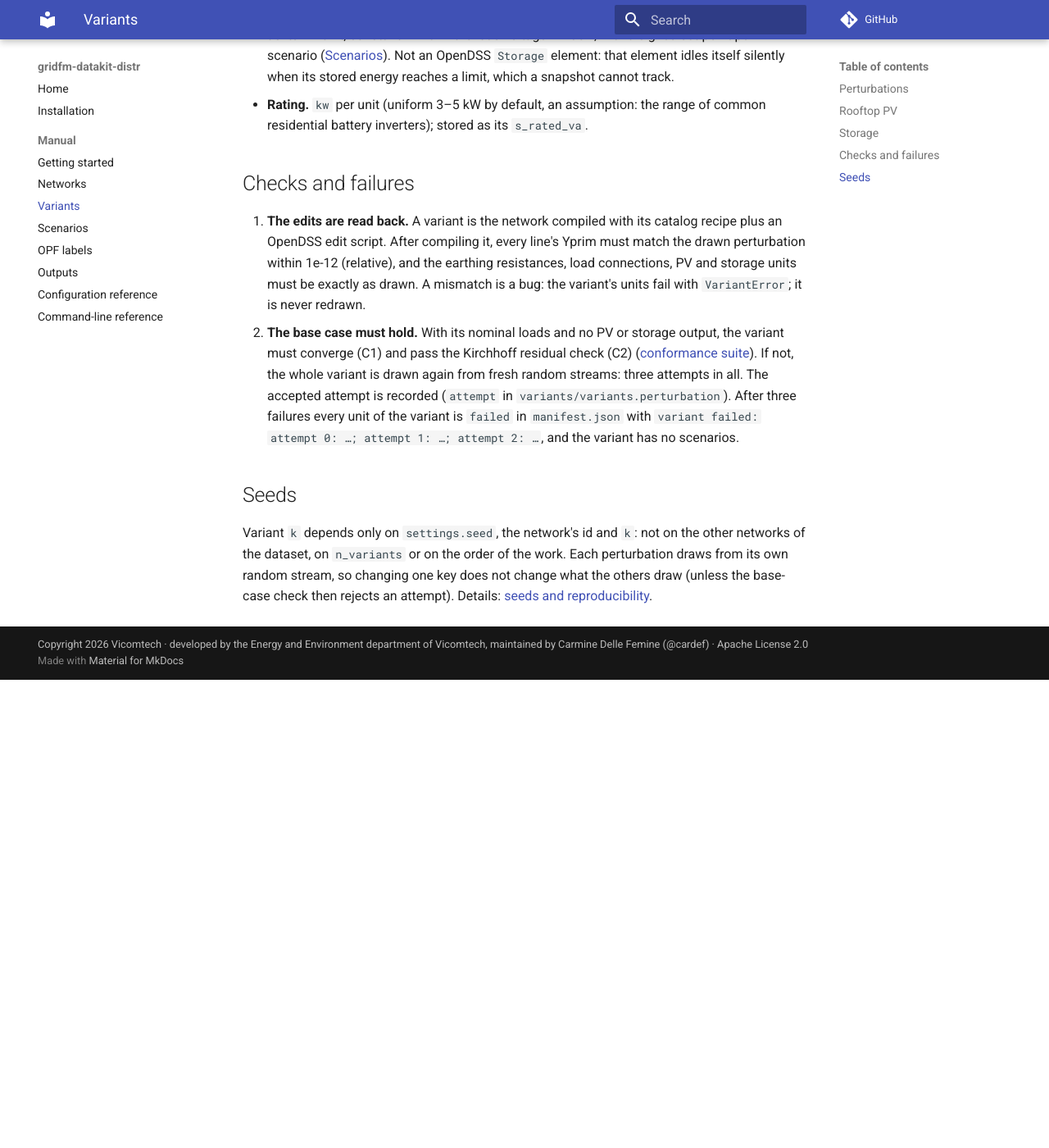
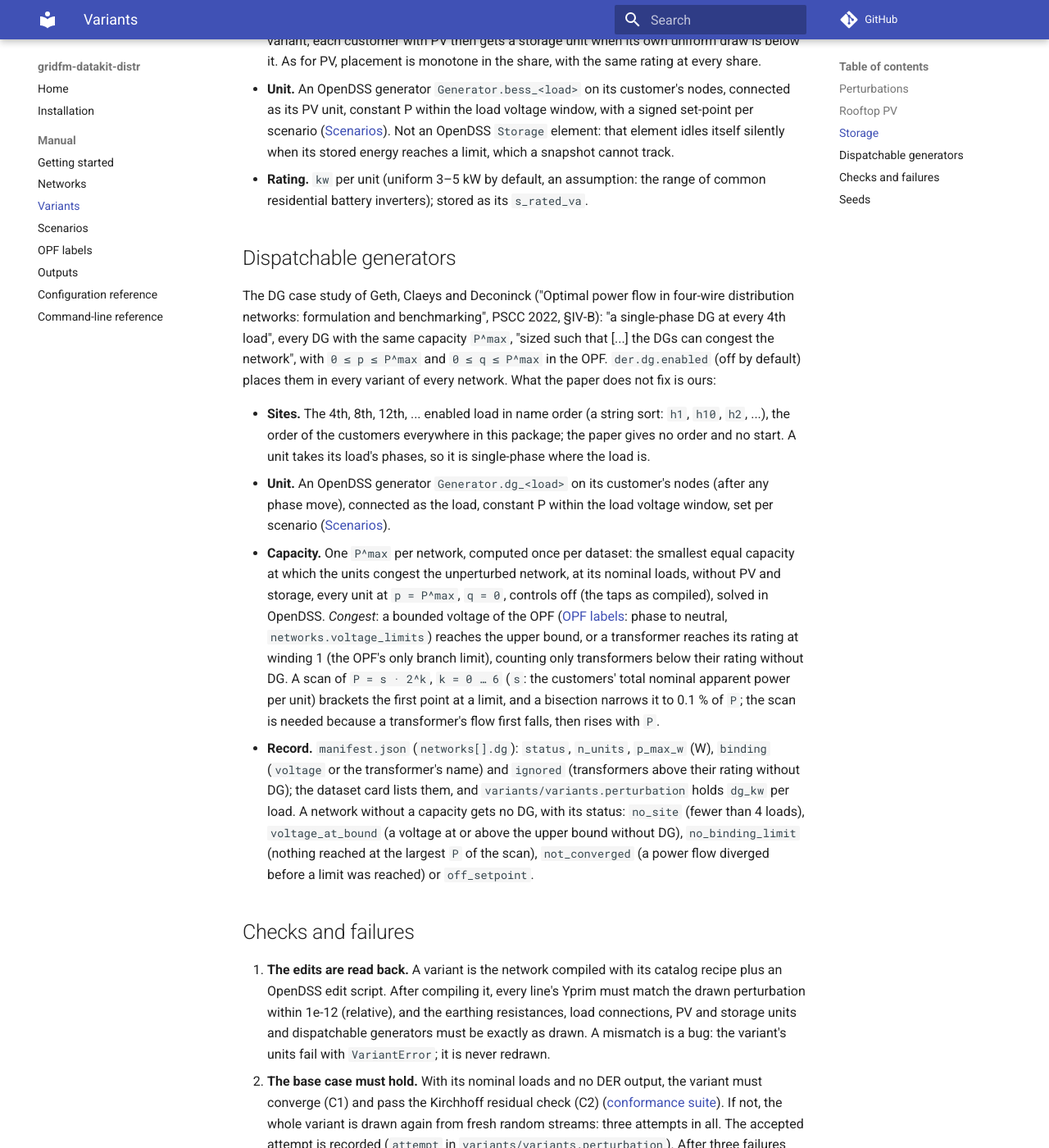
Before and after one commit to gridfm/gridfm-datakit-distr, an MkDocs documentation site: the page built from docs/manual/variants.md, in a window 1280 px wide and 1400 px high, scrolled down 2342 px. Shown: the whole window at 82% size. Built offline with MkDocs 1.6.1 and Material for MkDocs 9.7.7, drawn with Linux system fonts in a browser that asks for light colours; comment, search, counter and statistics services are not loaded; before the commit the page ends 3171 px from its top, so only the background shows below that; some of the changed text lies outside the part shown.

Commit message:
docs: dispatchable generators in variants, scenarios, outputs and OPF
Signed-off-by: cardef <carmine.dellefemine@gmail.com>

````diff
--- a/docs/manual/variants.md
+++ b/docs/manual/variants.md
@@ -6,11 +6,11 @@ Variant `k` of network `n` is stored as `n/v{k:04d}` with what was drawn
 ([Outputs §4](outputs.md#4-variant-level)). Keys: [`variants`](config.md#variants),
 [`variants.admittance`](config.md#variantsadmittance),
 [`variants.phase_reallocation`](config.md#variantsphase_reallocation), [`der.pv`](config.md#derpv),
-[`der.storage`](config.md#derstorage).
+[`der.storage`](config.md#derstorage), [`der.dg`](config.md#derdg).
 
 **Defaults.** 4 variants per network, each with every line length scaled by its own factor
 uniform in 0.9–1.1, 20 % of the movable single-phase customers moved to another phase, and PV at a
-share of the customers drawn uniformly in 0–0.8; no storage. Earthing resistances and neutral impedances stay
+share of the customers drawn uniformly in 0–0.8; no storage and no dispatchable generators. Earthing resistances and neutral impedances stay
 as in the source. The source network itself is never a variant; this gives one variant equal to it:
 
 ```yaml
@@ -35,6 +35,7 @@ fixes it).
 | Phase reallocation | `variants.phase_reallocation` | enabled single-phase loads with one phase conductor, at a bus that has another phase | `fraction` of them (rounded), chosen uniformly, each moved to one of the other phases of its bus, chosen uniformly; its neutral connection is kept |
 | Rooftop PV | `der.pv` | every enabled load (a *customer*) | PV units: [below](#rooftop-pv) |
 | Storage | `der.storage` | the customers with PV | storage units: [below](#storage) |
+| Dispatchable generators | `der.dg` | every 4th customer | not drawn: the same units in every variant, [below](#dispatchable-generators) |
 
 Not perturbed: switches (impedance and state; topology never changes), a grounding reactor that
 bonds the neutral to a source's star point (CSIRO's `Reactor.grounding`, which carries the whole
@@ -77,14 +78,45 @@ The output of each unit is drawn per scenario ([Scenarios](scenarios.md#pv-outpu
 - **Rating.** `kw` per unit (uniform 3–5 kW by default, an assumption: the range of common
   residential battery inverters); stored as its `s_rated_va`.
 
+## Dispatchable generators
+
+The DG case study of Geth, Claeys and Deconinck ("Optimal power flow in four-wire distribution
+networks: formulation and benchmarking", PSCC 2022, §IV-B): "a single-phase DG at every 4th
+load", every DG with the same capacity `P^max`, "sized such that [...] the DGs can congest the
+network", with `0 ≤ p ≤ P^max` and `0 ≤ q ≤ P^max` in the OPF. `der.dg.enabled` (off by default)
+places them in every variant of every network. What the paper does not fix is ours:
+
+- **Sites.** The 4th, 8th, 12th, ... enabled load in name order (a string sort: `h1`, `h10`, `h2`,
+  ...), the order of the customers everywhere in this package; the paper gives no order and no
+  start. A unit takes its load's phases, so it is single-phase where the load is.
+- **Unit.** An OpenDSS generator `Generator.dg_<load>` on its customer's nodes (after any phase
+  move), connected as the load, constant P within the load voltage window, set per scenario
+  ([Scenarios](scenarios.md#dispatchable-generators)).
+- **Capacity.** One `P^max` per network, computed once per dataset: the smallest equal capacity at
+  which the units congest the unperturbed network, at its nominal loads, without PV and storage,
+  every unit at `p = P^max`, `q = 0`, controls off (the taps as compiled), solved in OpenDSS.
+  *Congest*: a bounded voltage of the OPF ([OPF labels](opf.md#the-problem): phase to neutral,
+  `networks.voltage_limits`) reaches the upper bound, or a transformer reaches its rating at
+  winding 1 (the OPF's only branch limit), counting only transformers below their rating without
+  DG. A scan of `P = s · 2^k`, `k = 0 … 6` (`s`: the customers' total nominal apparent power per
+  unit) brackets the first point at a limit, and a bisection narrows it to 0.1 % of `P`; the scan
+  is needed because a transformer's flow first falls, then rises with `P`.
+- **Record.** `manifest.json` (`networks[].dg`): `status`, `n_units`, `p_max_w` (W), `binding`
+  (`voltage` or the transformer's name) and `ignored` (transformers above their rating without
+  DG); the dataset card lists them, and `variants/variants.perturbation` holds `dg_kw` per load.
+  A network without a capacity gets no DG, with its status: `no_site` (fewer than 4 loads),
+  `voltage_at_bound` (a voltage at or above the upper bound without DG), `no_binding_limit`
+  (nothing reached at the largest `P` of the scan), `not_converged` (a power flow diverged before
+  a limit was reached) or `off_setpoint`.
+
 ## Checks and failures
 
 1. **The edits are read back.** A variant is the network compiled with its catalog recipe plus an
    OpenDSS edit script. After compiling it, every line's Yprim must match the drawn perturbation
    within 1e-12 (relative), and the earthing resistances, load connections, PV and storage units
-   must be exactly as drawn. A mismatch is a bug: the variant's units fail with `VariantError`; it is never
+   and dispatchable generators must be exactly as drawn. A mismatch is a bug: the variant's units fail with `VariantError`; it is never
    redrawn.
-2. **The base case must hold.** With its nominal loads and no PV or storage output, the variant must converge
+2. **The base case must hold.** With its nominal loads and no DER output, the variant must converge
    (C1) and pass the Kirchhoff residual check (C2) ([conformance suite](networks.md#conformance-suite)).
    If not, the whole variant is drawn again from fresh random streams: three attempts in all. The
    accepted attempt is recorded (`attempt` in `variants/variants.perturbation`). After three
````
Also changed, not shown: README.md (+8 -7 lines), docs/index.md (+1 -1 lines), docs/manual/opf.md (+8 -8 lines), docs/manual/outputs.md (+17 -15 lines), docs/manual/scenarios.md (+12 -2 lines).
